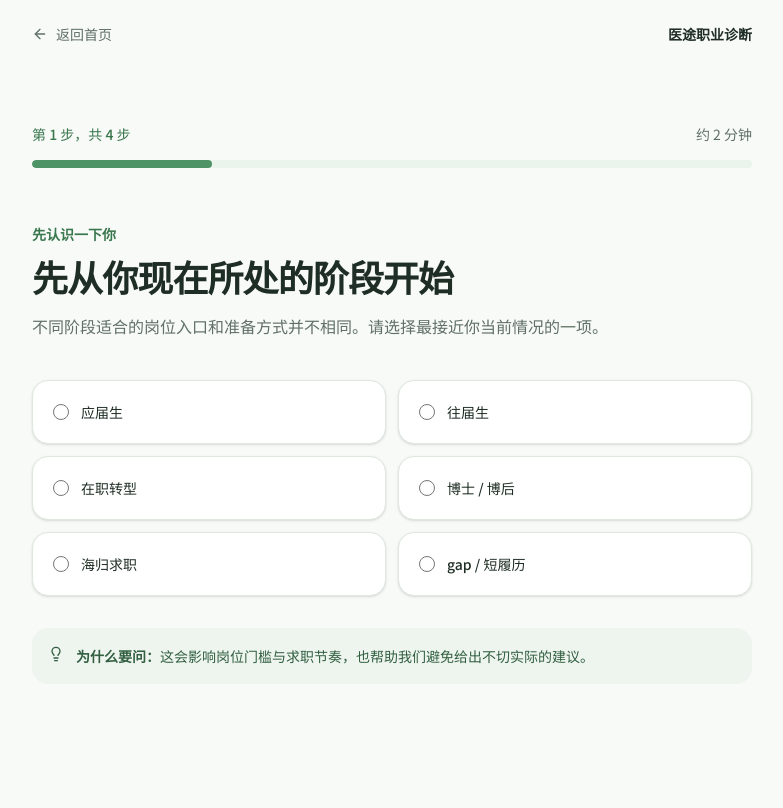
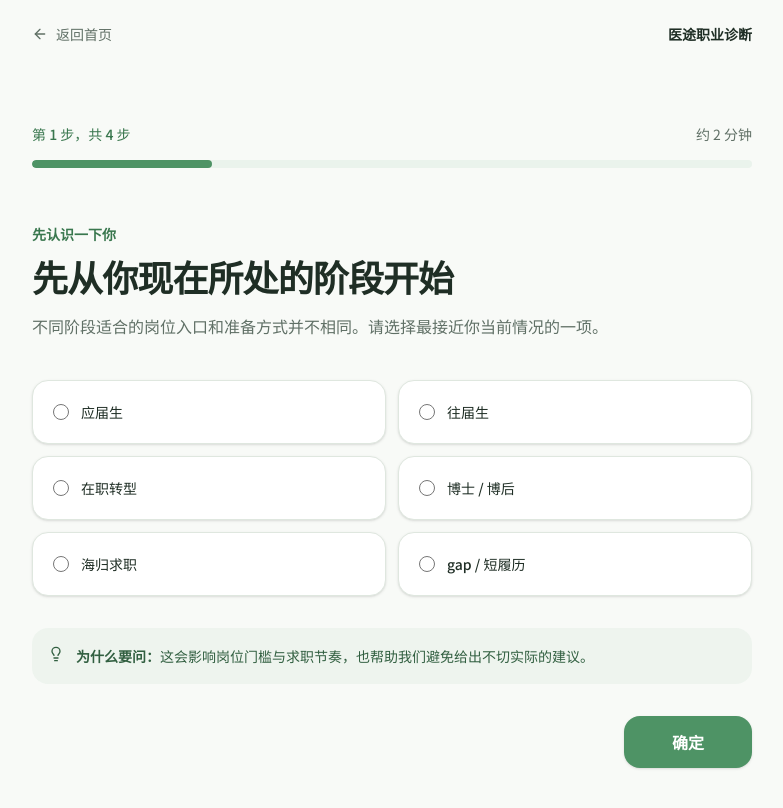
Before and after one commit to Qihua2026/Medical, a Next.js app: page /assessment in a window 1280 px wide. Shown: the top 808 px of the page, without its empty margins (248-1031 px from the left). Built offline with nearby package versions, Linux system fonts and the light colour scheme.

Commit message:
feat: add assessment confirmation action

```diff
--- a/src/app/assessment/page.tsx
+++ b/src/app/assessment/page.tsx
@@ -1,11 +1,17 @@
+"use client";
+
 import Link from "next/link";
 import { ArrowLeft, Lightbulb } from "lucide-react";
+import { useState } from "react";
 
+import { Button } from "@/components/ui/button";
 import { Progress } from "@/components/ui/progress";
 
 const stages = ["应届生", "往届生", "在职转型", "博士 / 博后", "海归求职", "gap / 短履历"];
 
 export default function Assessment() {
+  const [selectedStage, setSelectedStage] = useState("");
+
   return (
     <main className="min-h-screen bg-background">
       <header className="mx-auto flex max-w-3xl items-center justify-between px-6 py-6">
@@ -24,12 +30,29 @@ export default function Assessment() {
           <legend className="sr-only">当前求职阶段</legend>
           {stages.map((stage) => (
             <label className="group flex min-h-16 cursor-pointer items-center gap-3 rounded-2xl border border-border bg-card px-5 py-4 text-sm font-medium text-foreground shadow-sm transition hover:border-primary/35 hover:bg-primary/5" key={stage}>
-              <input className="size-4 accent-primary" type="radio" name="career-stage" value={stage} />
+              <input
+                checked={selectedStage === stage}
+                className="size-4 accent-primary"
+                name="career-stage"
+                onChange={(event) => setSelectedStage(event.target.value)}
+                type="radio"
+                value={stage}
+              />
               {stage}
             </label>
           ))}
         </fieldset>
         <aside className="mt-8 flex gap-3 rounded-2xl bg-secondary/70 p-4 text-sm leading-6 text-secondary-foreground"><Lightbulb aria-hidden="true" className="mt-0.5 size-4 shrink-0" /><p><strong className="font-semibold">为什么要问：</strong>这会影响岗位门槛与求职节奏，也帮助我们避免给出不切实际的建议。</p></aside>
+        <div className="mt-8 flex justify-end">
+          <Button
+            className="w-full disabled:opacity-100 sm:w-auto sm:min-w-32"
+            disabled={!selectedStage}
+            size="lg"
+            type="button"
+          >
+            确定
+          </Button>
+        </div>
       </section>
     </main>
   );
```
Also changed, not shown: 1 other file (tests, documents, lock files or other folders).
